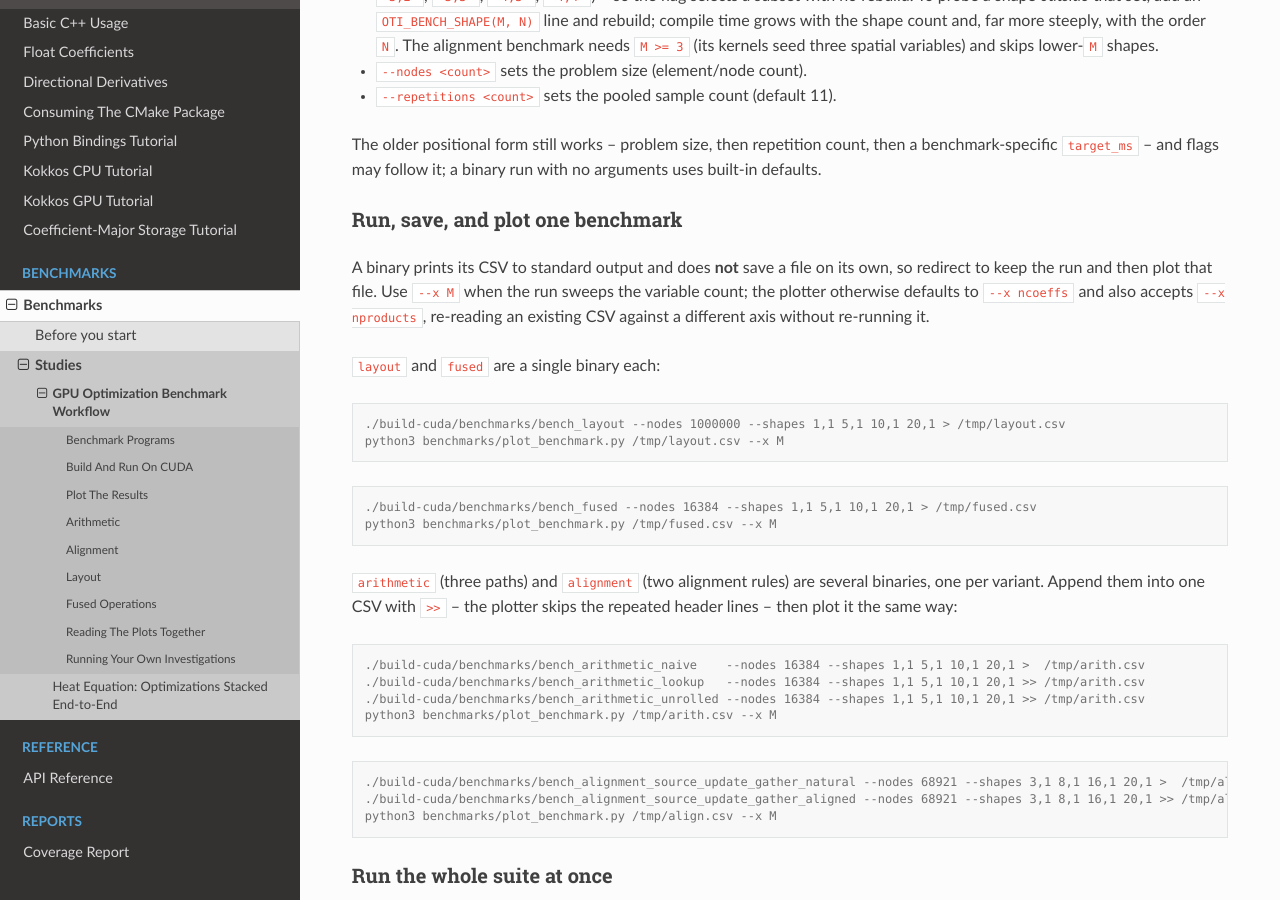
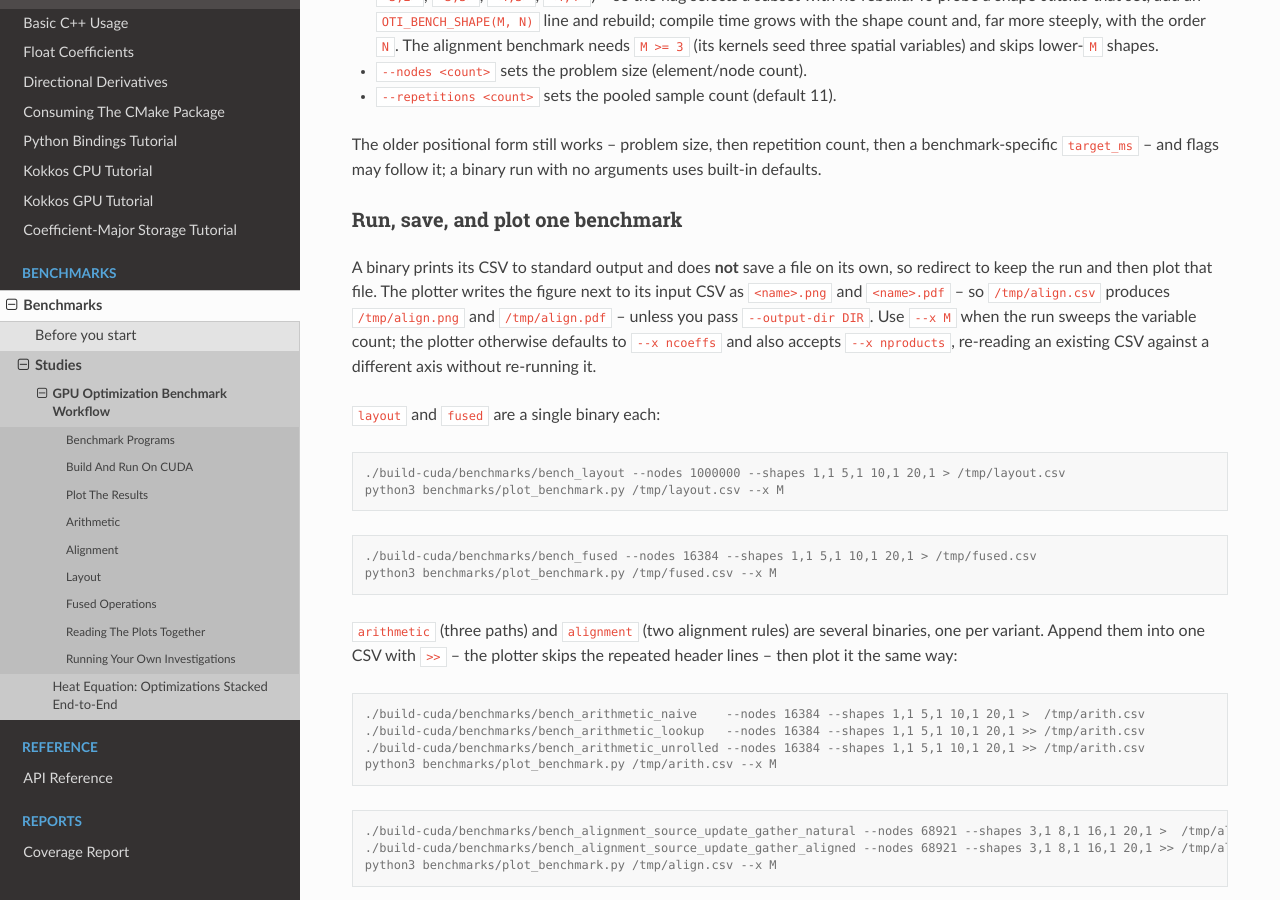
Before and after one commit to Samm-Py/cpp_oti_lib, a Sphinx documentation site: the page built from docs/benchmarks/gpu_optimization_workflow.rst, in a window 1280 px wide and 900 px high, scrolled down 15378 px. Built offline with Sphinx 7.4.7 and the Read the Docs theme 3.1.0, drawn with Linux system fonts in a browser that asks for light colours.

Commit message:
Docs: note where plot_benchmark.py saves figures
The examples never said where the PNG/PDF land. State that the plotter writes
<name>.png and <name>.pdf next to the input CSV by default (overridable with
--output-dir).

Co-Authored-By: Claude Opus 4.8 <noreply@anthropic.com>

```diff
--- a/docs/benchmarks/gpu_optimization_workflow.rst
+++ b/docs/benchmarks/gpu_optimization_workflow.rst
@@ -732,10 +732,13 @@ Run, save, and plot one benchmark
 ~~~~~~~~~~~~~~~~~~~~~~~~~~~~~~~~~~~
 
 A binary prints its CSV to standard output and does **not** save a file on its
-own, so redirect to keep the run and then plot that file. Use ``--x M`` when the
-run sweeps the variable count; the plotter otherwise defaults to ``--x ncoeffs``
-and also accepts ``--x nproducts``, re-reading an existing CSV against a
-different axis without re-running it.
+own, so redirect to keep the run and then plot that file. The plotter writes the
+figure next to its input CSV as ``<name>.png`` and ``<name>.pdf`` -- so
+``/tmp/align.csv`` produces ``/tmp/align.png`` and ``/tmp/align.pdf`` -- unless
+you pass ``--output-dir DIR``. Use ``--x M`` when the run sweeps the variable
+count; the plotter otherwise defaults to ``--x ncoeffs`` and also accepts
+``--x nproducts``, re-reading an existing CSV against a different axis without
+re-running it.
 
 ``layout`` and ``fused`` are a single binary each:
 
```
